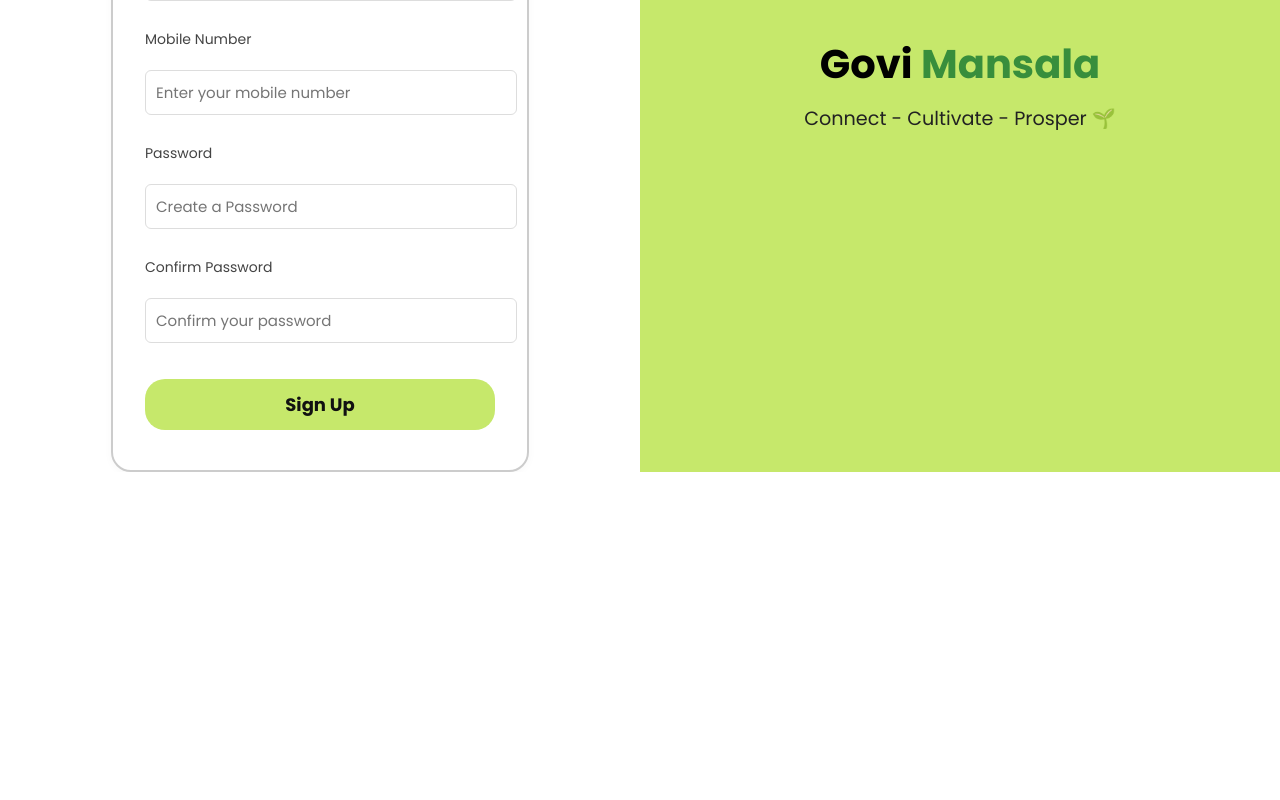
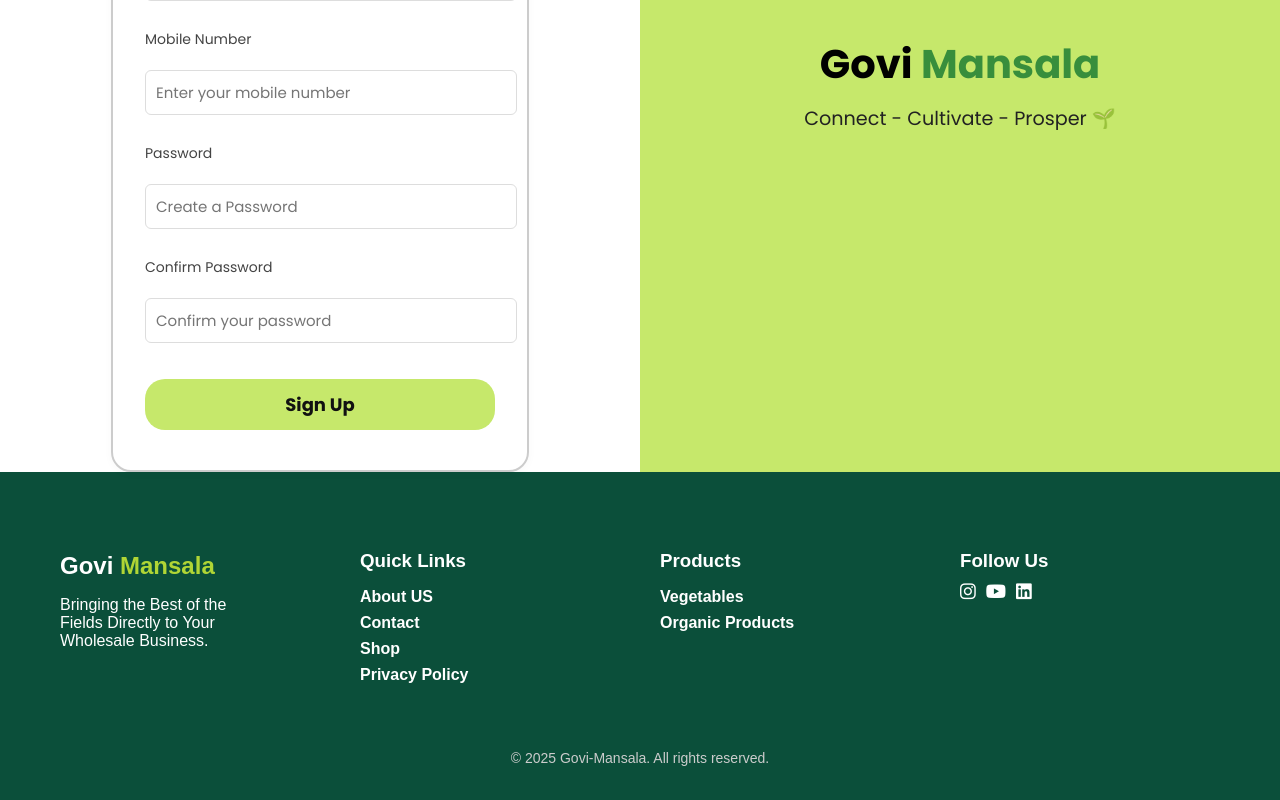
Before and after one commit to madarameegama7/Govimansala, a React (Vite) app in the folder client/: page /signup in a window 1280 px wide. Shown: the part 760-1560 px from the top of the page. Before the commit the page ends 1232 px from the top, so only its background shows below. Built offline with nearby package versions, Linux system fonts and the light colour scheme.

Commit message:
footer section

```diff
--- a/client/package.json
+++ b/client/package.json
@@ -10,6 +10,7 @@
     "preview": "vite preview"
   },
   "dependencies": {
+    "@fortawesome/fontawesome-free": "^6.7.2",
     "react": "^19.1.0",
     "react-dom": "^19.1.0",
     "react-router-dom": "^7.6.3"
--- a/client/src/App.jsx
+++ b/client/src/App.jsx
@@ -2,6 +2,7 @@
 import { BrowserRouter, Routes, Route } from 'react-router-dom'
 import HeaderContent from './components/header/headerContent'
 import HeroContent from './components/hero/heroContent'
+import Footer from './components/footer/footer'
 import Contact from './pages/Contact'
 import AboutUs from './pages/AboutUs'
 import Marketplace from './pages/Marketplace'
@@ -9,13 +10,15 @@
 import '../index.css';
 import Login from './pages/Login'
 import SignUp from './pages/SignUp'
+import '@fortawesome/fontawesome-free/css/all.min.css';
 
 function App() {
 
   return (
     <BrowserRouter>
      <HeaderContent/>
-    <HeroContent/>
+     <HeroContent/>
+
     <Routes>
       <Route path="/" element={<Home/>}/>
       <Route path="/contact" element={<Contact/>} />
@@ -23,8 +26,10 @@
       <Route path="/about" element={<AboutUs/>} />
       <Route path="/login" element={<Login/>}/>
       <Route path="/signup" element={<SignUp/>}/>
+    </Routes>
 
-    </Routes>
+     <Footer/>
+
     </BrowserRouter>
 
 
--- /dev/null
+++ b/client/src/components/footer/footer.css
@@ -0,0 +1,72 @@
+.footer {
+  background-color: #0b4f3a;
+  color: #ffffff;
+  padding: 40px 20px 20px;
+  font-family: Arial, sans-serif;
+}
+
+.footer-container {
+  display: flex;
+  flex-wrap: wrap;
+  justify-content: space-between;
+  max-width: 1200px;
+  margin: auto;
+}
+
+.footer-col {
+  flex: 1 1 200px;
+  margin: 20px;
+}
+
+.footer-logo {
+  font-size: 24px;
+  font-weight: bold;
+  margin-bottom: 10px;
+  color: white;
+}
+
+.footer-logo span {
+  color: #b0d535;
+}
+
+.footer-col h3 {
+  font-weight: bold;
+  margin-bottom: 10px;
+}
+
+.footer-col ul {
+  list-style: none;
+  padding: 0;
+}
+
+.footer-col ul li {
+  margin-bottom: 8px;
+}
+
+.footer-col ul li a {
+  color: white;
+  text-decoration: none;
+  font-weight: 600;
+}
+
+.footer-col ul li a:hover {
+  text-decoration: underline;
+}
+
+.social-icons a {
+  margin-right: 10px;
+  color: white;
+  font-size: 18px;
+  text-decoration: none;
+}
+
+.social-icons a:hover {
+  color: #b0d535;
+}
+
+.footer-bottom {
+  text-align: center;
+  margin-top: 30px;
+  font-size: 14px;
+  color: #ccc;
+}
--- /dev/null
+++ b/client/src/components/footer/footer.jsx
@@ -0,0 +1,60 @@
+import React from "react";
+import './footer.css';
+
+const Footer = () => {
+  return (
+    <footer className="footer">
+      <div className="footer-container">
+
+        {/* Logo and Description */}
+        <div className="footer-col">
+          <h2 className="footer-logo">
+            Govi <span>Mansala</span>
+          </h2>
+          <p>
+            Bringing the Best of the <br />
+            Fields Directly to Your <br />
+            Wholesale Business.
+          </p>
+        </div>
+
+        {/* Quick Links */}
+        <div className="footer-col">
+          <h3>Quick Links</h3>
+          <ul>
+            <li><a href="../pages/AboutUs.jsx">About US</a></li>
+            <li><a href="#">Contact</a></li>
+            <li><a href="#">Shop</a></li>
+            <li><a href="#">Privacy Policy</a></li>
+          </ul>
+        </div>
+
+        {/* Products */}
+        <div className="footer-col">
+          <h3>Products</h3>
+          <ul>
+            <li><a href="#">Vegetables</a></li>
+            <li><a href="#">Organic Products</a></li>
+          </ul>
+        </div>
+
+        {/* Social Media */}
+        <div className="footer-col">
+          <h3>Follow Us</h3>
+          <div className="social-icons">
+            <a href="#"><i className="fab fa-instagram"></i></a>
+            <a href="#"><i className="fab fa-youtube"></i></a>
+            <a href="#"><i className="fab fa-linkedin"></i></a>
+          </div>
+        </div>
+      </div>
+
+      {/* Bottom copyright */}
+      <div className="footer-bottom">
+        <p>© 2025 Govi-Mansala. All rights reserved.</p>
+      </div>
+    </footer>
+  );
+};
+
+export default Footer;
```
Also changed, not shown: 1 other file (tests, documents, lock files or other folders).
